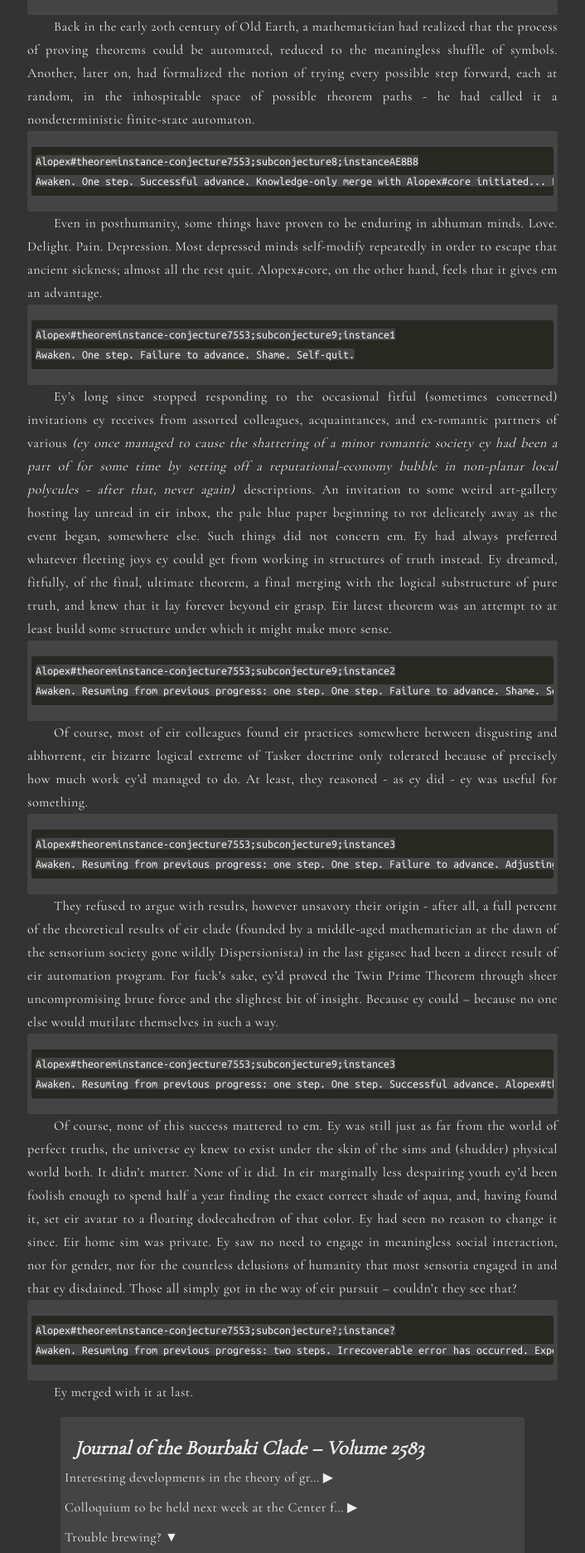
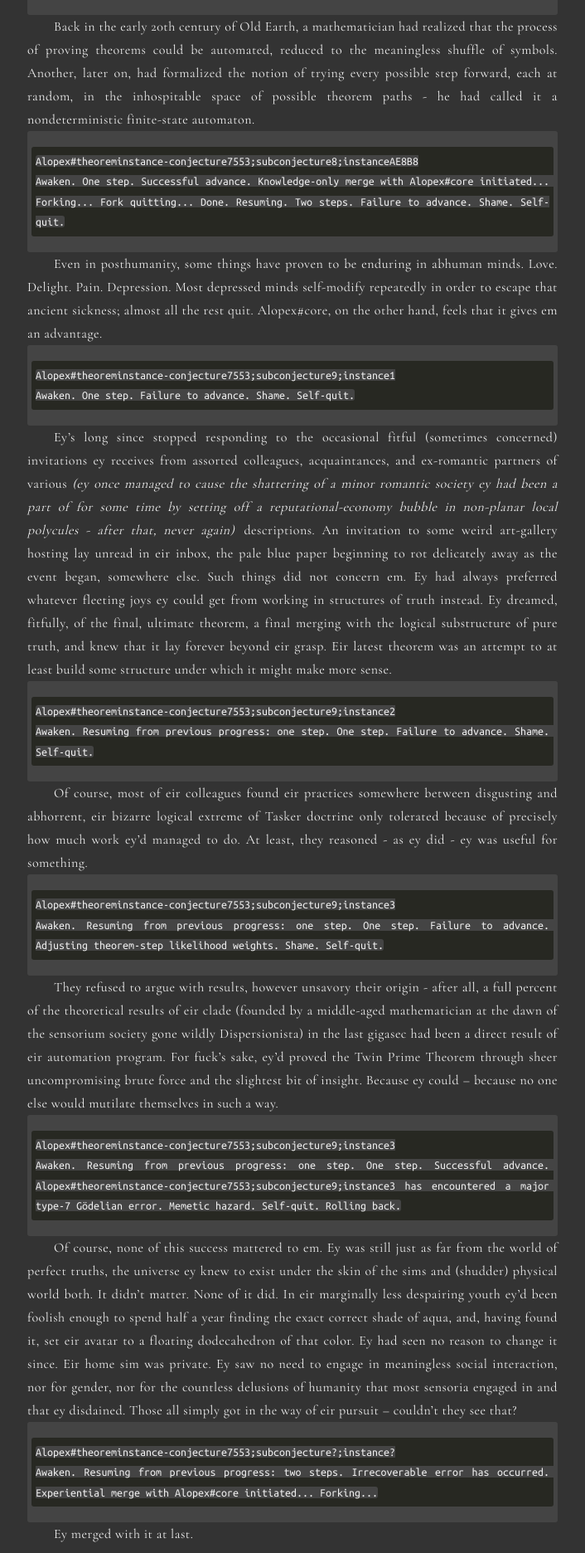
Before and after one commit to post-self/post-self.github.io, a Jekyll site: the page built from entry/_posts/2017-01-03-merging-with-the-truth.md, in a window 1280 px wide. Shown: the part 559-2431 px from the top of the page at 83% size, without its empty margins (287-993 px from the left). Built offline with Jekyll 4.4.1, drawn with Linux system fonts in a browser that asks for light colours; comment, search, counter and statistics services are not loaded.

Commit message:
Change wrapping

```diff
--- a/_sass/_base.scss
+++ b/_sass/_base.scss
@@ -127,6 +127,10 @@ article {
         p.license {
             margin-top: 2em;
             text-align: left;
+        }
+
+        pre, code {
+            white-space: pre-wrap;
         }
     }
 
```
